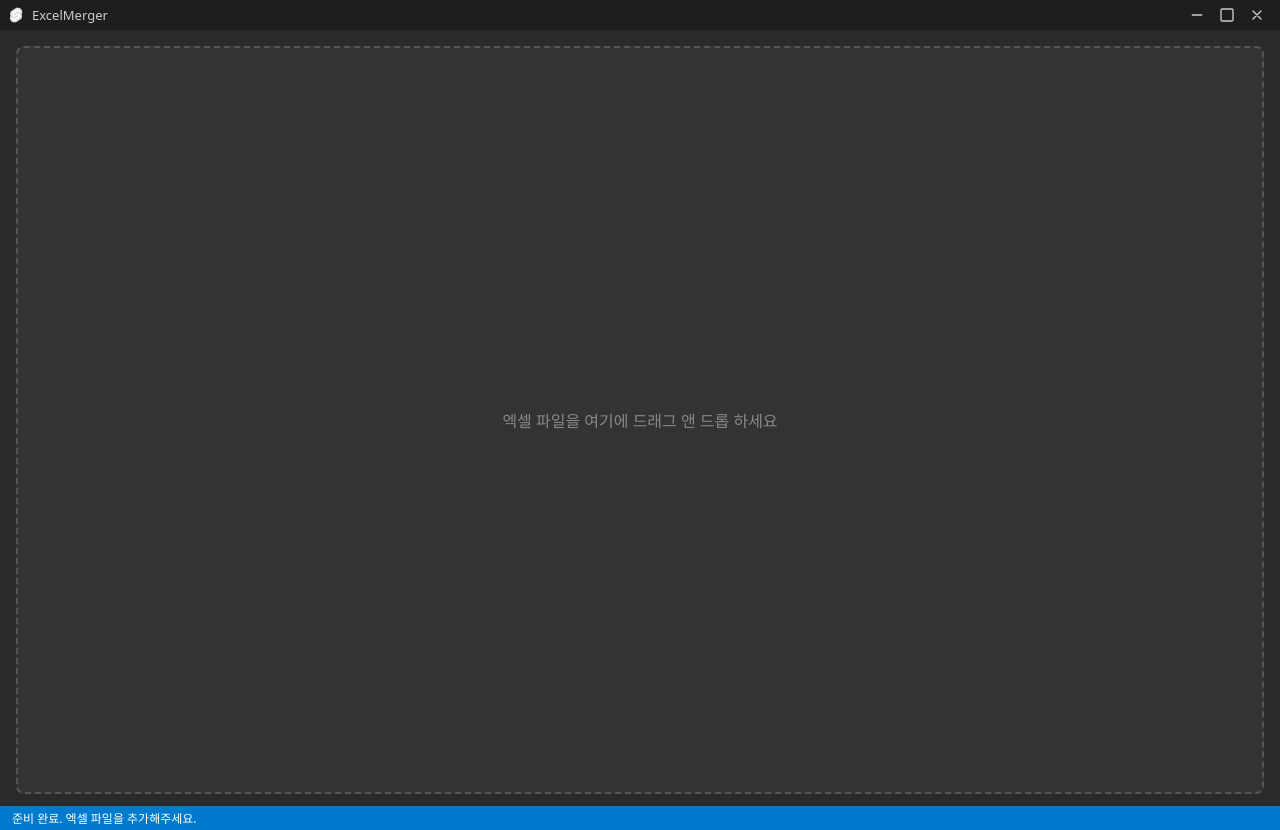
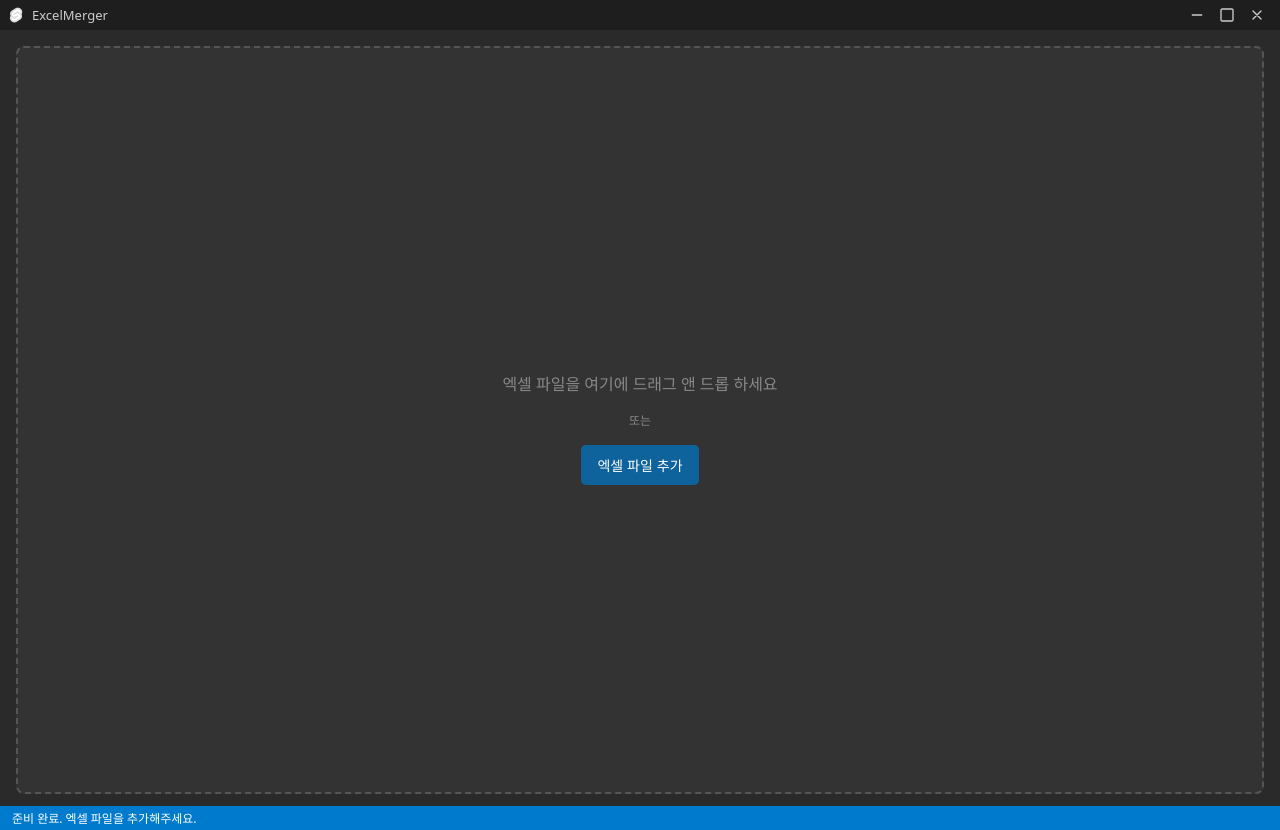
Before and after one commit to 0disoft/excel-merger, a SvelteKit app: page / in a window 1280 px wide. Built offline with nearby package versions, Linux system fonts and the light colour scheme.

Commit message:
✨ feat: Create reusable Button component

```diff
--- /dev/null
+++ b/src/lib/components/Button.svelte
@@ -0,0 +1,30 @@
+<script lang="ts">
+  // $props()를 사용하여 표준 HTML 속성들을 쉽게 전달받습니다.
+  let { children, ...rest } = $props();
+</script>
+
+<button type="button" class="btn" {...rest}>
+  {@render children()}
+</button>
+
+<style>
+  .btn {
+    background-color: #0e639c;
+    color: white;
+    border: none;
+    border-radius: 5px;
+    padding: 10px 16px;
+    font-size: 14px;
+    font-weight: 500;
+    cursor: pointer;
+    transition: background-color 0.2s ease;
+  }
+
+  .btn:hover {
+    background-color: #1177bb;
+  }
+
+  .btn:active {
+    background-color: #0c5586;
+  }
+</style>
--- a/src/routes/+page.svelte
+++ b/src/routes/+page.svelte
@@ -1,5 +1,13 @@
+<script lang="ts">
+  import Button from "$lib/components/Button.svelte";
+</script>
+
 <div class="drop-zone-container">
-  <p>엑셀 파일을 여기에 드래그 앤 드롭 하세요</p>
+  <div class="content">
+    <p>엑셀 파일을 여기에 드래그 앤 드롭 하세요</p>
+    <p class="separator">또는</p>
+    <Button>엑셀 파일 추가</Button>
+  </div>
 </div>
 
 <style>
@@ -11,7 +19,6 @@
     align-items: center;
     border: 2px dashed #555;
     border-radius: 8px;
-    color: #888;
     background-color: #333;
     transition: background-color 0.2s ease;
   }
@@ -20,4 +27,15 @@
     background-color: #444;
     border-color: #777;
   }
+
+  .content {
+    text-align: center;
+    color: #888;
+  }
+
+  .separator {
+    margin: 1rem 0;
+    font-size: 12px;
+    text-transform: uppercase;
+  }
 </style>
```
